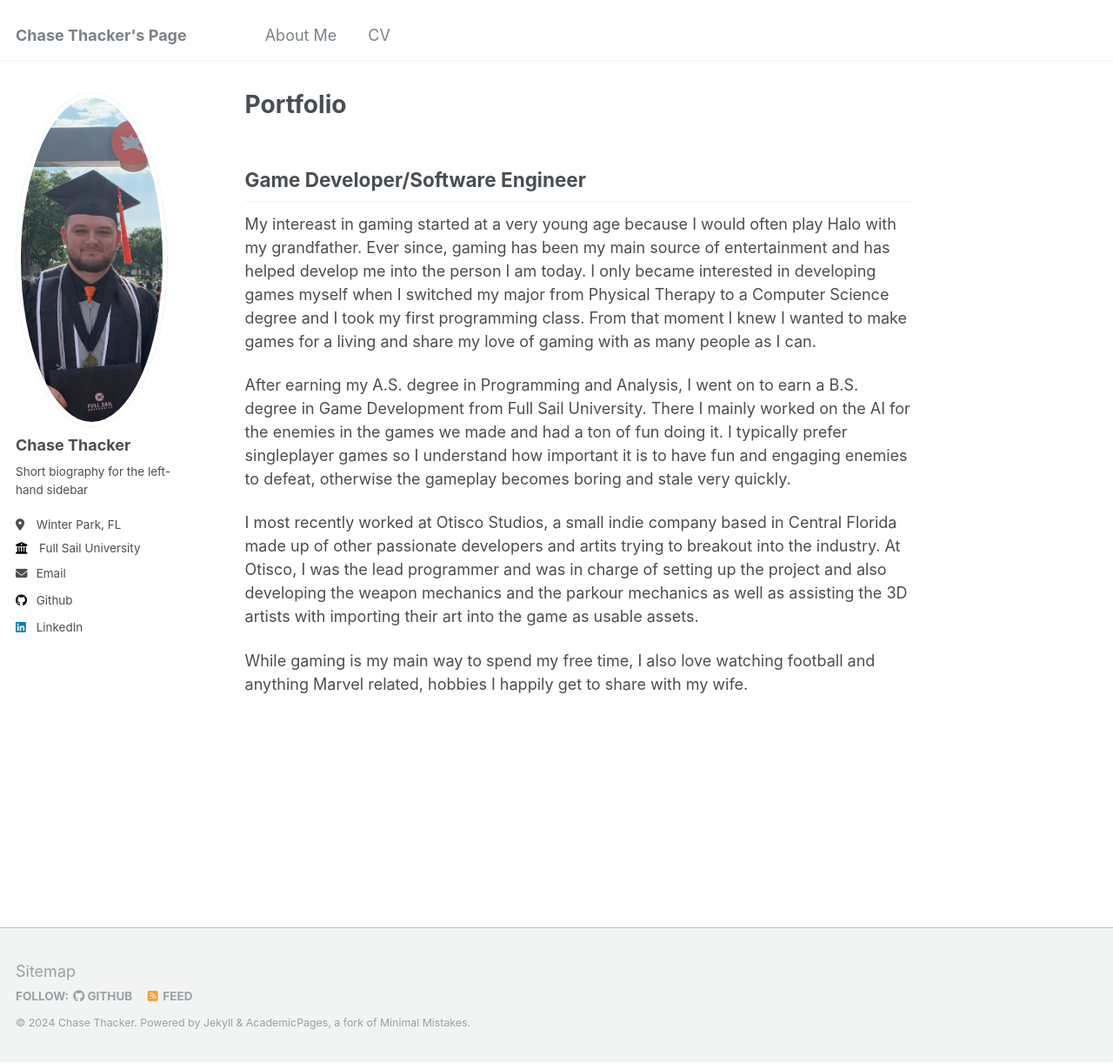
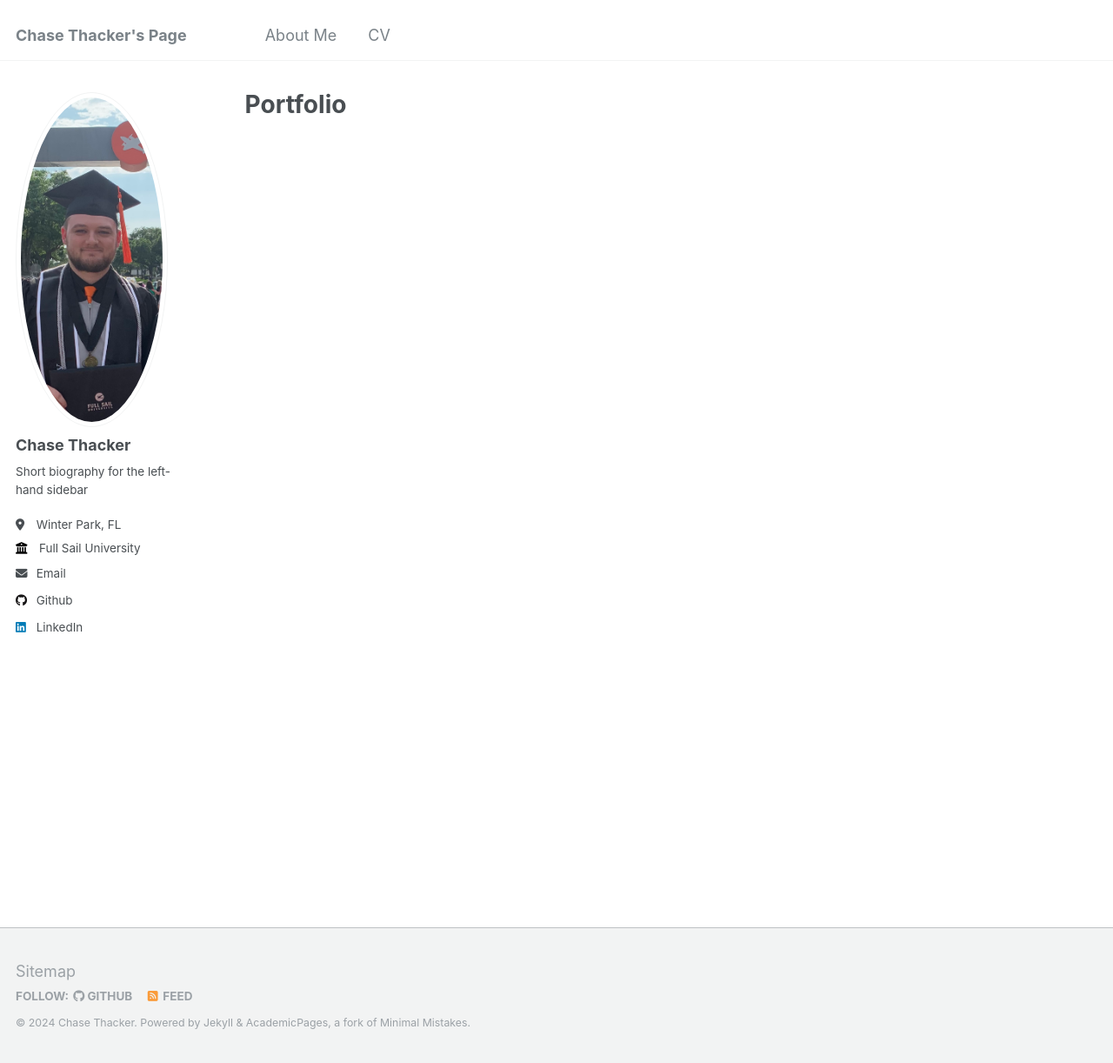
Before and after one commit to thackattack42/thackattack42.github.io, a Jekyll site: the page built from _pages/about.md, in a window 1280 px wide and 1222 px high. Shown: the whole window at 87% size. Built offline with Jekyll 4.4.1, drawn with Linux system fonts in a browser that asks for light colours.

Commit message:
Update about.md

```diff
--- a/_pages/about.md
+++ b/_pages/about.md
@@ -6,14 +6,3 @@ redirect_from:
   - /portfolio/
   - /portfolio.html
 ---
-
-Game Developer/Software Engineer
---------------------------------
-
-My intereast in gaming started at a very young age because I would often play Halo with my grandfather. Ever since, gaming has been my main source of entertainment and has helped develop me into the person I am today. I only became interested in developing games myself when I switched my major from Physical Therapy to a Computer Science degree and I took my first programming class. From that moment I knew I wanted to make games for a living and share my love of gaming with as many people as I can.
-
-After earning my A.S. degree in Programming and Analysis, I went on to earn a B.S. degree in Game Development from Full Sail University. There I mainly worked on the AI for the enemies in the games we made and had a ton of fun doing it. I typically prefer singleplayer games so I understand how important it is to have fun and engaging enemies to defeat, otherwise the gameplay becomes boring and stale very quickly.
-
-I most recently worked at Otisco Studios, a small indie company based in Central Florida made up of other passionate developers and artits trying to breakout into the industry. At Otisco, I was the lead programmer and was in charge of setting up the project and also developing the weapon mechanics and the parkour mechanics as well as assisting the 3D artists with importing their art into the game as usable assets.
-
-While gaming is my main way to spend my free time, I also love watching football and anything Marvel related, hobbies I happily get to share with my wife.
```
